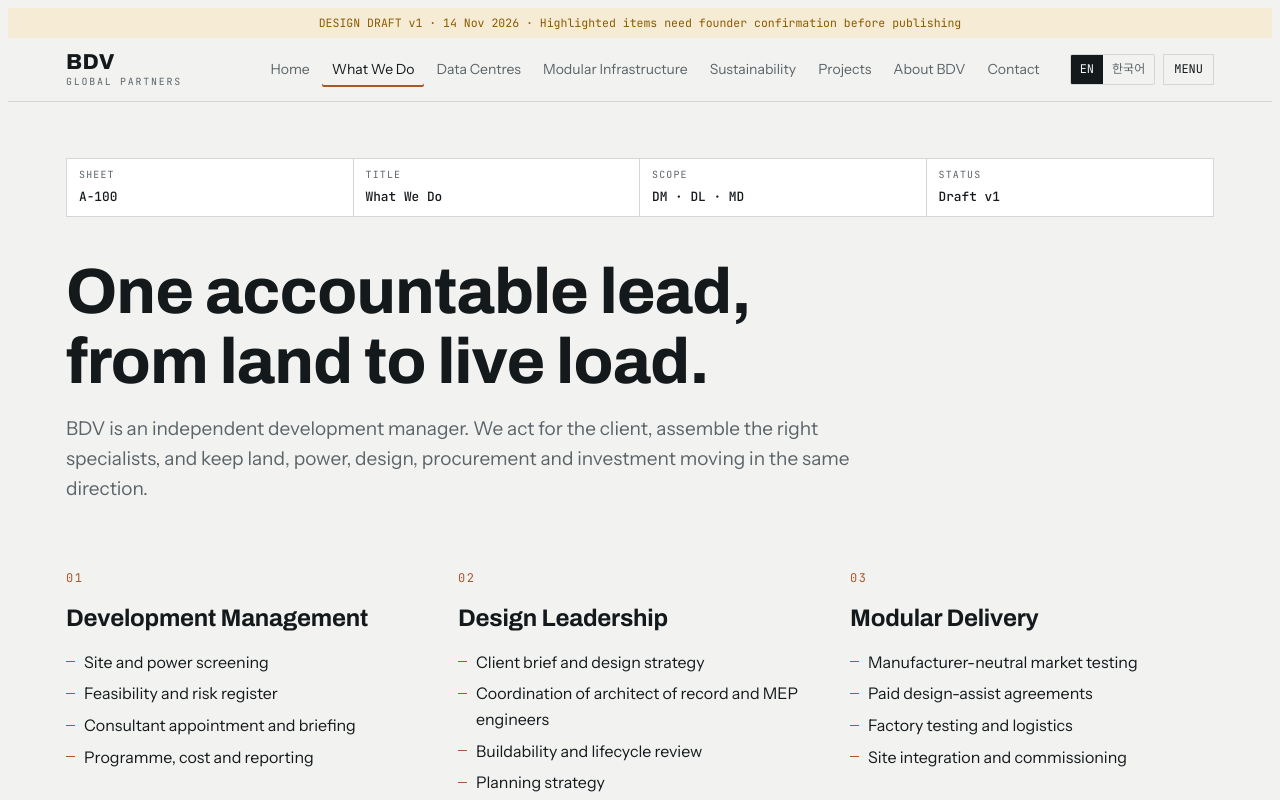
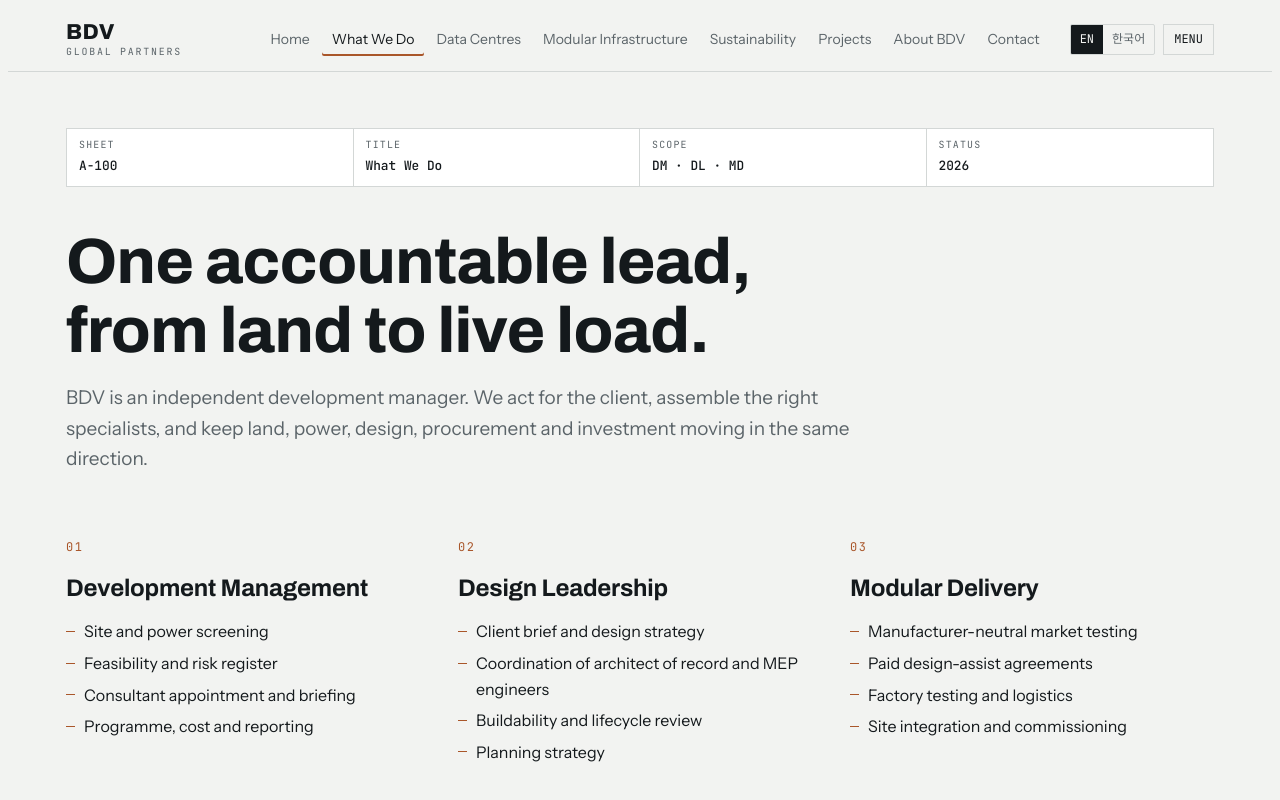
Before and after one commit to BDVGP/BDVGP-WEBSITE, a plain HTML site: page index.html in a window 1280 px wide. Both pictures are taken after a click on the link "What We Do". Shown: the top 800 px of the page. Drawn offline with Linux system fonts and the light colour scheme.

Commit message:
Add enquiry email, send form via email, remove draft banner
Co-Authored-By: Claude Opus 5.5 <noreply@anthropic.com>
Claude-Session: https://claude.ai/code/session_01Pt31NaQsGRRdy7xURThABZ

```diff
--- a/index.html
+++ b/index.html
@@ -148,7 +148,6 @@ footer .wrap{display:flex;flex-wrap:wrap;gap:12px 32px;justify-content:space-bet
 </style>
 </head><body>
 
-<div class="draft"><span class="en">DESIGN DRAFT v1 · 14 Nov 2026 · Highlighted items need founder confirmation before publishing</span><span class="ko">디자인 시안 v1 · 2026-11-14 · 공개 전 대표 확인이 필요한 항목이 있습니다</span></div>
 
 <header>
   <div class="wrap bar">
@@ -240,7 +239,7 @@ footer .wrap{display:flex;flex-wrap:wrap;gap:12px 32px;justify-content:space-bet
 
 <!-- WHAT WE DO -->
 <section class="sheet" data-view="what-we-do" hidden>
-  <div class="titleblock"><div><small>Sheet</small><strong>A-100</strong></div><div><small><span class="en">Title</span><span class="ko">제목</span></small><strong>What We Do</strong></div><div><small>Scope</small><strong>DM · DL · MD</strong></div><div><small>Status</small><strong>Draft v1</strong></div></div>
+  <div class="titleblock"><div><small>Sheet</small><strong>A-100</strong></div><div><small><span class="en">Title</span><span class="ko">제목</span></small><strong>What We Do</strong></div><div><small>Scope</small><strong>DM · DL · MD</strong></div><div><small>Status</small><strong>2026</strong></div></div>
   <h1><span class="en">One accountable lead, from land to live load.</span><span class="ko">부지에서 가동까지, 책임지는 한 명의 리더.</span></h1>
   <p class="lead"><span class="en">BDV is an independent development manager. We act for the client, assemble the right specialists, and keep land, power, design, procurement and investment moving in the same direction.</span><span class="ko">BDV는 독립 개발관리 회사입니다. 발주자를 대리해 필요한 전문가를 구성하고 부지·전력·설계·조달·투자가 같은 방향으로 움직이도록 관리합니다.</span></p>
   <div class="section">
@@ -274,7 +273,7 @@ footer .wrap{display:flex;flex-wrap:wrap;gap:12px 32px;justify-content:space-bet
 
 <!-- DATA CENTRES -->
 <section class="sheet" data-view="data-centres" hidden>
-  <div class="titleblock"><div><small>Sheet</small><strong>A-200</strong></div><div><small><span class="en">Title</span><span class="ko">제목</span></small><strong>Data Centres</strong></div><div><small>Range</small><strong>10–40 MW IT</strong></div><div><small>Status</small><strong>Draft v1</strong></div></div>
+  <div class="titleblock"><div><small>Sheet</small><strong>A-200</strong></div><div><small><span class="en">Title</span><span class="ko">제목</span></small><strong>Data Centres</strong></div><div><small>Range</small><strong>10–40 MW IT</strong></div><div><small>Status</small><strong>2026</strong></div></div>
   <h1><span class="en">Bankable sites are scarce. Power is the first question.</span><span class="ko">투자 가능한 부지는 드뭅니다. 첫 질문은 전력입니다.</span></h1>
   <p class="lead"><span class="en">We focus on 10–40 MW developments for private landowners, asset managers and infrastructure investors, and on turning a promising site into a permitted, power-secured, investable project.</span><span class="ko">민간 토지주, 자산운용사, 인프라 투자자를 위한 10~40MW 규모 개발에 집중하며, 유망한 부지를 인허가와 전력이 확보된 투자 가능한 프로젝트로 만듭니다.</span></p>
   <div class="section grid2">
@@ -296,7 +295,7 @@ footer .wrap{display:flex;flex-wrap:wrap;gap:12px 32px;justify-content:space-bet
 
 <!-- MODULAR -->
 <section class="sheet" data-view="modular" hidden>
-  <div class="titleblock"><div><small>Sheet</small><strong>A-300</strong></div><div><small><span class="en">Title</span><span class="ko">제목</span></small><strong>Modular Infrastructure</strong></div><div><small>Stage</small><strong>G2–G3 entry</strong></div><div><small>Status</small><strong>Draft v1</strong></div></div>
+  <div class="titleblock"><div><small>Sheet</small><strong>A-300</strong></div><div><small><span class="en">Title</span><span class="ko">제목</span></small><strong>Modular Infrastructure</strong></div><div><small>Stage</small><strong>G2–G3 entry</strong></div><div><small>Status</small><strong>2026</strong></div></div>
   <h1><span class="en">Bring the factory into the design, not after it.</span><span class="ko">설계가 끝난 뒤가 아니라, 설계 안으로 공장을 들입니다.</span></h1>
   <p class="lead"><span class="en">Manufacturers join at concept stage under a paid design-assist agreement, so structural grids, module sizes, transport, lifting, fire strategy and service interfaces are solved once.</span><span class="ko">제조사는 콘셉트 단계에 유상 설계지원 계약으로 참여합니다. 구조 그리드, 모듈 크기, 운송, 양중, 방재, 설비 접점을 한 번에 해결합니다.</span></p>
   <div class="section grid3">
@@ -312,7 +311,7 @@ footer .wrap{display:flex;flex-wrap:wrap;gap:12px 32px;justify-content:space-bet
 
 <!-- SUSTAINABILITY -->
 <section class="sheet" data-view="sustainability" hidden>
-  <div class="titleblock"><div><small>Sheet</small><strong>A-400</strong></div><div><small><span class="en">Title</span><span class="ko">제목</span></small><strong>Sustainability</strong></div><div><small>Metrics</small><strong>PUE · WUE · kgCO₂e</strong></div><div><small>Status</small><strong>Draft v1</strong></div></div>
+  <div class="titleblock"><div><small>Sheet</small><strong>A-400</strong></div><div><small><span class="en">Title</span><span class="ko">제목</span></small><strong>Sustainability</strong></div><div><small>Metrics</small><strong>PUE · WUE · kgCO₂e</strong></div><div><small>Status</small><strong>2026</strong></div></div>
   <h1><span class="en">Sustainability that lenders can underwrite.</span><span class="ko">금융기관이 인정하는 지속가능성.</span></h1>
   <p class="lead"><span class="en">We treat environmental performance as part of the investment case, measured in the units operators and lenders use.</span><span class="ko">환경 성능을 투자 논리의 일부로 다루며, 운영사와 금융기관이 쓰는 지표로 측정합니다.</span></p>
   <div class="section grid4" style="border-top:0">
@@ -336,7 +335,7 @@ footer .wrap{display:flex;flex-wrap:wrap;gap:12px 32px;justify-content:space-bet
 
 <!-- PROJECTS -->
 <section class="sheet" data-view="projects" hidden>
-  <div class="titleblock"><div><small>Sheet</small><strong>A-500</strong></div><div><small><span class="en">Title</span><span class="ko">제목</span></small><strong>Projects</strong></div><div><small>Key</small><strong>BDV · Founder · Review</strong></div><div><small>Status</small><strong>Draft v1</strong></div></div>
+  <div class="titleblock"><div><small>Sheet</small><strong>A-500</strong></div><div><small><span class="en">Title</span><span class="ko">제목</span></small><strong>Projects</strong></div><div><small>Key</small><strong>BDV · Founder · Review</strong></div><div><small>Status</small><strong>2026</strong></div></div>
   <h1><span class="en">What we have done, and in what role.</span><span class="ko">무엇을, 어떤 역할로 했는지.</span></h1>
   <p class="lead"><span class="en">Every entry is labelled. BDV commissions, the founder's prior work at other firms, and opportunities under review are never mixed.</span><span class="ko">모든 항목에 구분 표시를 합니다. BDV 수임 실적, 대표의 이전 회사 경력, 검토 중인 기회를 섞지 않습니다.</span></p>
   <div class="section">
@@ -365,7 +364,7 @@ footer .wrap{display:flex;flex-wrap:wrap;gap:12px 32px;justify-content:space-bet
 
 <!-- ABOUT -->
 <section class="sheet" data-view="about" hidden>
-  <div class="titleblock"><div><small>Sheet</small><strong>A-600</strong></div><div><small><span class="en">Title</span><span class="ko">제목</span></small><strong>About BDV</strong></div><div><small>Offices</small><strong>London · Seoul</strong></div><div><small>Status</small><strong>Draft v1</strong></div></div>
+  <div class="titleblock"><div><small>Sheet</small><strong>A-600</strong></div><div><small><span class="en">Title</span><span class="ko">제목</span></small><strong>About BDV</strong></div><div><small>Offices</small><strong>London · Seoul</strong></div><div><small>Status</small><strong>2026</strong></div></div>
   <h1><span class="en">Independent. Architect-led. Built for delivery.</span><span class="ko">독립적이고, 건축가가 이끌고, 실행에 강한 회사.</span></h1>
   <p class="lead"><span class="en">BDV Global Partners is an independent development and delivery advisory firm working between the UK, Korea and international markets.</span><span class="ko">BDV Global Partners는 영국, 한국, 해외 시장을 잇는 독립 개발·실행 자문 회사입니다.</span></p>
   <div class="section grid2">
@@ -383,7 +382,7 @@ footer .wrap{display:flex;flex-wrap:wrap;gap:12px 32px;justify-content:space-bet
 
 <!-- CONTACT -->
 <section class="sheet" data-view="contact" hidden>
-  <div class="titleblock"><div><small>Sheet</small><strong>A-700</strong></div><div><small><span class="en">Title</span><span class="ko">제목</span></small><strong>Contact</strong></div><div><small>Response</small><strong>2 working days</strong></div><div><small>Status</small><strong>Draft v1</strong></div></div>
+  <div class="titleblock"><div><small>Sheet</small><strong>A-700</strong></div><div><small><span class="en">Title</span><span class="ko">제목</span></small><strong>Contact</strong></div><div><small>Response</small><strong>2 working days</strong></div><div><small>Status</small><strong>2026</strong></div></div>
   <h1><span class="en">Start with the site, or the question.</span><span class="ko">부지든 질문이든, 거기서 시작합니다.</span></h1>
   <p class="lead"><span class="en">Tell us who you are and what you are considering. An initial conversation is free and does not create an engagement.</span><span class="ko">어떤 분이고 무엇을 검토 중인지 알려주세요. 첫 상담은 무료이며 계약을 의미하지 않습니다.</span></p>
   <div class="section">
@@ -401,7 +400,8 @@ footer .wrap{display:flex;flex-wrap:wrap;gap:12px 32px;justify-content:space-bet
       <label for="f-email"><span><span class="en">Email</span><span class="ko">이메일</span></span><input id="f-email" type="email" required></label>
       <label for="f-loc"><span><span class="en">Site location or market</span><span class="ko">부지 위치 또는 시장</span></span><input id="f-loc"></label>
       <label for="f-msg" class="full"><span><span class="en">What are you considering?</span><span class="ko">검토 중인 내용</span></span><textarea id="f-msg"></textarea></label>
-      <div class="full" style="display:flex;gap:16px;align-items:center;flex-wrap:wrap"><button class="btn primary" type="submit"><span class="en">Send enquiry</span><span class="ko">문의 보내기</span></button><span class="sent" id="sent" hidden><span class="en">Draft only: the form will connect to the BDV inbox at build.</span><span class="ko">시안입니다. 실제 구축 시 BDV 메일함과 연결됩니다.</span></span></div>
+      <div class="full" style="display:flex;gap:16px;align-items:center;flex-wrap:wrap"><button class="btn primary" type="submit"><span class="en">Send enquiry</span><span class="ko">문의 보내기</span></button><span class="sent" id="sent" hidden><span class="en">Your email app should open with the message ready to send. If it does not, write to sm.cha@bdvgp.com.</span><span class="ko">메일 프로그램이 열리면 보내기를 눌러주세요. 열리지 않으면 sm.cha@bdvgp.com으로 직접 보내주세요.</span></span></div>
+      <p class="full mono">Email · <a href="mailto:sm.cha@bdvgp.com">sm.cha@bdvgp.com</a></p>
       <p class="notice full"><span class="en">Please do not send confidential documents through this form. We will sign an NDA before reviewing site data.</span><span class="ko">이 양식으로 기밀자료를 보내지 마세요. 부지 자료 검토 전에 비밀유지계약을 체결합니다.</span></p>
     </form>
   </div>
@@ -435,7 +435,11 @@ footer .wrap{display:flex;flex-wrap:wrap;gap:12px 32px;justify-content:space-bet
   document.getElementById('lang-en').onclick=function(){setLang('en')};
   document.getElementById('lang-ko').onclick=function(){setLang('ko')};
   document.getElementById('menu').onclick=function(){var n=document.getElementById('nav');n.classList.toggle('open');this.setAttribute('aria-expanded',n.classList.contains('open'))};
-  document.getElementById('enquiry').addEventListener('submit',function(e){e.preventDefault();document.getElementById('sent').hidden=false});
+  document.getElementById('enquiry').addEventListener('submit',function(e){e.preventDefault();
+    var g=function(id){return document.getElementById(id).value.trim()}, who=(document.querySelector('input[name=who]:checked')||{}).value||'';
+    var body='Enquirer type: '+who+'\nName: '+g('f-name')+'\nCompany: '+g('f-co')+'\nEmail: '+g('f-email')+'\nSite / market: '+g('f-loc')+'\n\n'+g('f-msg');
+    location.href='mailto:sm.cha@bdvgp.com?subject='+encodeURIComponent('BDV enquiry ('+who+') - '+g('f-name'))+'&body='+encodeURIComponent(body);
+    document.getElementById('sent').hidden=false});
   window.addEventListener('hashchange',show); show();
 })();
 </script>
```
